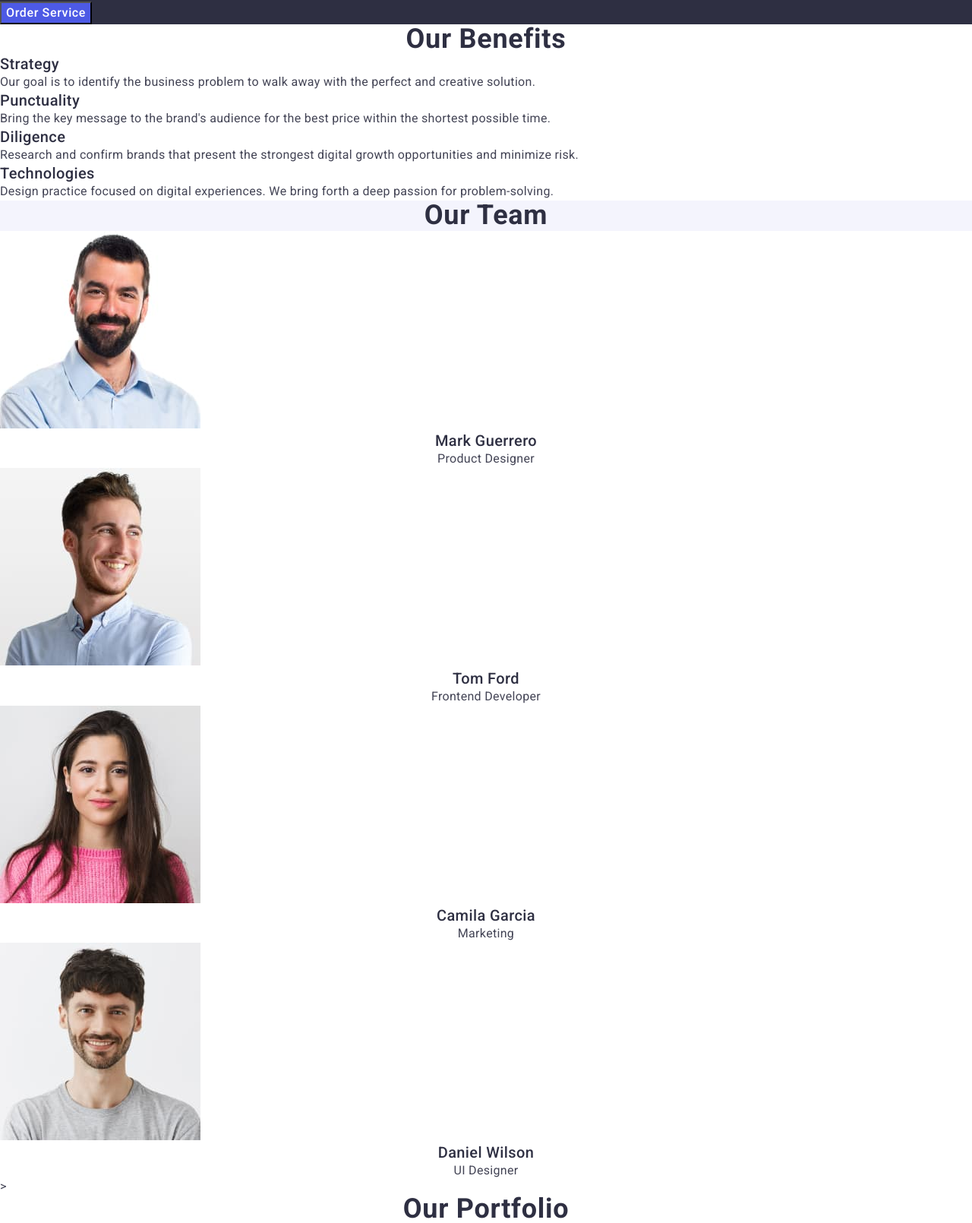
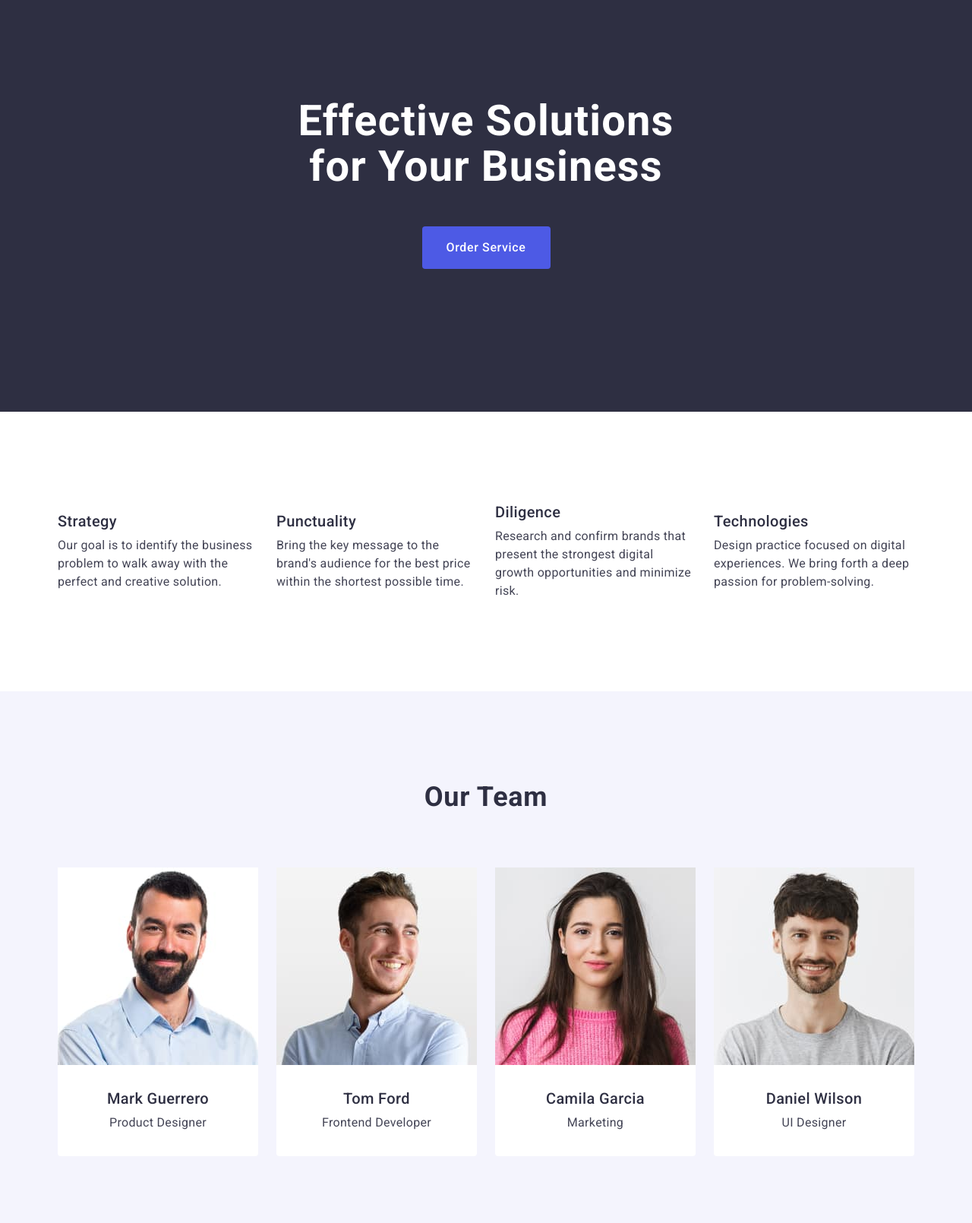
Before and after one commit to 19Marta91/goit-markup-hw-03, a plain HTML site: page index.html in a window 1280 px wide. Shown: the part 131-1741 px from the top of the page at 76% size. Drawn offline with nearby package versions, Linux system fonts and the light colour scheme.

Commit message:
add block

```diff
--- a/css/styles.css
+++ b/css/styles.css
@@ -12,6 +12,11 @@ a {
     color: inherit;
     text-decoration: none;
 }
+
+img {
+display: block;
+}
+
 /*------common---------*/
 .container {
 max-width: 1158px;
@@ -107,6 +112,11 @@ color: #2e2f42;
    color: #404bbf;
 }
 
+ /*--------------головна секція сторінки------*/
+.solution {
+    background-color: #2e2f42;
+    padding: 188px 0;
+}
 .main-title {
     font-weight: 700;
     font-size: 56px;
@@ -114,20 +124,27 @@ line-height: 1.07;
     letter-spacing: 0.02em;
     text-align: center;
     color: #fff;
+    max-width: 496px;
+    margin-bottom: 48px;
+    margin-right: auto;
+    margin-left: auto;
     }
 
-.solution {
-    background-color: #2e2f42;;
-}
-
-
 .ord-ser-but {
+ display: block;
+    background: #4d5ae5;
+    font-family: "Roboto", sans-serif;
     font-weight: 500;
     font-size: 16px;
     line-height: 1.5;
     letter-spacing: 0.04em;
     color: #fff;
-background: #4d5ae5;
+    cursor: pointer;
+    min-width: 169px;
+    height: 56px;
+    border: none;
+    border-radius: 4px;
+    margin: auto;
 }
 
 .ord-ser-but:hover,
@@ -144,6 +161,33 @@ text-align: center;
 text-transform: capitalize;
 color: #2e2f42;
 }
+ /*-------------our benefits-----------*/
+ .benefits-section {
+    padding: 120px 0;
+ }
+ .benefits-list {
+    display: flex;
+    align-items: center;
+    flex-direction: row;
+    gap: 24px;
+ }
+
+ .benefits-list-item {
+    flex-basis: calc((100% - 3 * 24px) / 4);
+ }
+
+ .benefits-title {
+    position: absolute;
+        width: 1px;
+        height: 1px;
+        margin: -1px;
+        border: 0;
+        padding: 0;
+        white-space: nowrap;
+        clip-path: inset(100%);
+        clip: rect(0 0 0 0);
+        overflow: hidden;
+ }
 
 .benefits-list-title {
     font-weight: 500;
@@ -151,6 +195,7 @@ color: #2e2f42;
     line-height: 1.2;
     letter-spacing: 0.02em;
     color: #2e2f42;
+    margin-bottom: 8px;
 }
 
 .benefits-list-text {
@@ -161,16 +206,49 @@ letter-spacing: 0.02em;
 color: #434455;
 }
 
+/*---------our team-----------*/
+.team-section {
+    background-color: #f4f4fd;
+    padding: 120px 0;
+}
+
+.team-text {
+    display: block;
+    padding: 32px 0;
+}
+
+.team-list {
+    display: flex;
+    align-items: center;
+    flex-direction: row;
+    gap: 24px;
+}
+
+.team-title {
+    margin-bottom: 72px;
+    font-weight: 700;
+    font-size: 36px;
+    line-height: 1.11;
+    letter-spacing: 0.02em;
+    text-align: center;
+    text-transform: capitalize;
+    color: #2e2f42;
+}
+
 .team-list-title {
+    text-align: center;
+    margin-bottom: 8px;
     font-weight: 500;
     font-size: 20px;
     line-height: 1.2;
     letter-spacing: 0.02em;
     text-align: center;
+    text-transform: capitalize;
     color: #2e2f42;
 }
 
 .team-list-text {
+    text-align: center;
     font-weight: 400;
 font-size: 16px;
 line-height: 1.5;
@@ -181,18 +259,42 @@ color: #434455;
 
 .team-list-item {
     background: #fff;
+    width: calc((100% - 72px) / 4);
+    border-radius: 0px 0px 4px 4px;
+}
+/*-----------portfolio-----------*/
+.portfolio-title {
+    margin-bottom: 72px;
+    font-weight: 700;
+    font-size: 36px;
+    line-height: 1.11;
+    letter-spacing: 0.02em;
+    text-align: center;
+    color: #2e2f42;
+    text-transform: capitalize;
 }
 
+.portfolio-list {
+    display: flex;
+    flex-wrap: wrap;
+    flex-direction: row;
+    align-items: center;
+    column-gap: 24px;
+    row-gap: 48px;
+}
+.portfolio-list-item {
+    width: calc((100% - 48px) / 3);
+    background: #fff;
+}
 
 .portfolio-list-title {
+    margin-bottom: 8px;
     font-weight: 500;
     font-size: 20px;
     line-height: 1.2;
     letter-spacing: 0.02em;
     color: #2e2f42;
-}
-.footer-fon {
- background-color:#2e2f42;
+    text-transform: capitalize;
 }
 
 .portfolio-list-text {
@@ -202,9 +304,19 @@ line-height: 1.5;
     letter-spacing: 0.02em;
     color: #434455;
 }
- .team-section {
-    background: #f4f4fd;
+ /*---------------footer-----------*/
+.foto-text {
+    padding: 32px 16px;
+    border: 1px solid #e7e9fc;
+    border-top: none;
 }
+
+.footer-fon {
+    background-color: #2e2f42;
+    padding: 100px 0;
+}
+
+
 
 .footer-text {
 font-family: "Roboto", sans-serif;
@@ -223,14 +335,10 @@ line-height: 1.17;
 letter-spacing: 0.03em;
 text-transform: uppercase;
 color: #4d5ae5;
+display: inline-block;
+margin-bottom: 16px;
 }
 
 .footer-text-studio {
-font-family: "Raleway", sans-serif;
-font-weight: 700;
-font-size: 18px;
-line-height: 1.17;
-letter-spacing: 0.03em;
-text-transform: uppercase;
 color: #f4f4fd;
 }
--- a/index.html
+++ b/index.html
@@ -31,14 +31,17 @@
       </div>
     </header>
     <main>
-      <!-- Hero Section-->
+      <!--------------------------головна секція сторінки----------------->
       <section class="solution">
+        <div class="container section-solutions">
         <h1 class="main-title">Effective Solutions for Your Business</h1>
         <button class="ord-ser-but" type="button">Order Service</button>
+        </div>
       </section>
-      <!--Our benefits -->
+      <!----------------------------Our benefits---------------------->
       <section class="benefits-section">
-        <h2 class="section-title">Our benefits</h2>
+        <div class="container">
+        <h2 class="section-title benefits-title">Our benefits</h2>
         <ul class="benefits-list">
           <li class="benefits-list-item">
             <h3 class="benefits-list-title">Strategy</h3>
@@ -69,10 +72,12 @@
             </p>
           </li>
         </ul>
+        </div>
       </section>
       <!--Our Team -->
       <section class="team-section">
-        <h2 class="section-title">Our Team</h2>
+        <div class="container">
+        <h2 class="team-title">Our Team</h2>
         <ul class="team-list">
           <li class="team-list-item">
             <img
@@ -81,8 +86,10 @@
               width="264"
               height="260"
             />
+            <div class="team-text">
             <h3 class="team-list-title">Mark Guerrero</h3>
             <p class="team-list-text">Product Designer</p>
+            </div>
           </li>
           <li class="team-list-item">
             <img
@@ -91,8 +98,10 @@
               width="264"
               height="260"
             />
+            <div class="team-text">
             <h3 class="team-list-title">Tom Ford</h3>
             <p class="team-list-text">Frontend Developer</p>
+            </div>
           </li>
           <li class="team-list-item">
             <img
@@ -101,8 +110,10 @@
               width="264"
               height="260"
             />
+            <div class="team-text">
             <h3 class="team-list-title">Camila Garcia</h3>
             <p class="team-list-text">Marketing</p>
+            </div>
           </li>
           <li class="team-list-item">
             <img
@@ -111,14 +122,18 @@
               width="264"
               height="260"
             />
+            <div class="team-text">
             <h3 class="team-list-title">Daniel Wilson</h3>
             <p class="team-list-text">UI Designer</p>
+            </div>
           </li>
         </ul>
+      </div>
       </section>
       <!--OUR PORTFOLIO-->>
       <section class="section-portfolio">
-        <h2 class="section-title">Our Portfolio</h2>
+        <div class="container porfolio-container">
+        <h2 class="portfolio-title">Our Portfolio</h2>
         <ul class="portfolio-list">
           <li class="portfolio-list-item">
             <img
@@ -127,8 +142,10 @@
               width="360"
               height="300"
             />
+            <div class="foto-text">
             <h3 class="portfolio-list-title">Banking App</h3>
             <p class="portfolio-list-text">App</p>
+            </div>
           </li>
           <li class="portfolio-list-item">
              <img
@@ -137,8 +154,10 @@
               width="360"
               height="300"
             />
+            <div class="foto-text">
             <h3 class="portfolio-list-title">Cashless Payment</h3>
             <p class="portfolio-list-text">Marketing</p>
+            </div>
           </li>
           <li class="portfolio-list-item">
               <img
@@ -147,8 +166,10 @@
               width="360"
               height="300"
             />
+            <div class="foto-text">
             <h3 class="portfolio-list-title">Meditation App</h3>
             <p class="portfolio-list-text">App</p>
+            </div>
           </li>
           <li class="portfolio-list-item">
                  <img
@@ -157,8 +178,10 @@
               width="360"
               height="300"
             />
+            <div class="foto-text">
             <h3 class="portfolio-list-title">Taxi Service</h3>
             <p class="portfolio-list-text">Marketing</p>
+            </div>
           </li>
           <li class="portfolio-list-item">
             <img
@@ -167,8 +190,10 @@
               width="360"
               height="300"
             />
+            <div class="foto-text">
             <h3 class="portfolio-list-title">Screen Illustrations</h3>
             <p class="portfolio-list-text">Design</p>
+            </div>
           </li>
           <li class="portfolio-list-item">
              <img
@@ -177,20 +202,25 @@
               width="360"
               height="300"
             />
+            <div class="foto-text">
             <h3 class="portfolio-list-title">Online Courses</h3>
             <p class="portfolio-list-text">Marketing</p>
+            </div>
           </li>
         </ul>
+        </div>
         </section>
     </main>
     <!--Page Footer -->
     <footer class="footer-fon">
+      <div class="container container-footer">
       <a class="footer-text-web" href="">Web<span class="footer-text-studio">Studio</span>
       </a>
       <p class="footer-text">
         Increase the flow of customers and sales for your business with digital
         marketing & growth solutions.
       </p>
+    </div>
     </footer>
   </body>
 </html>
```
Lines whose indentation alone changed are shown as unchanged.
